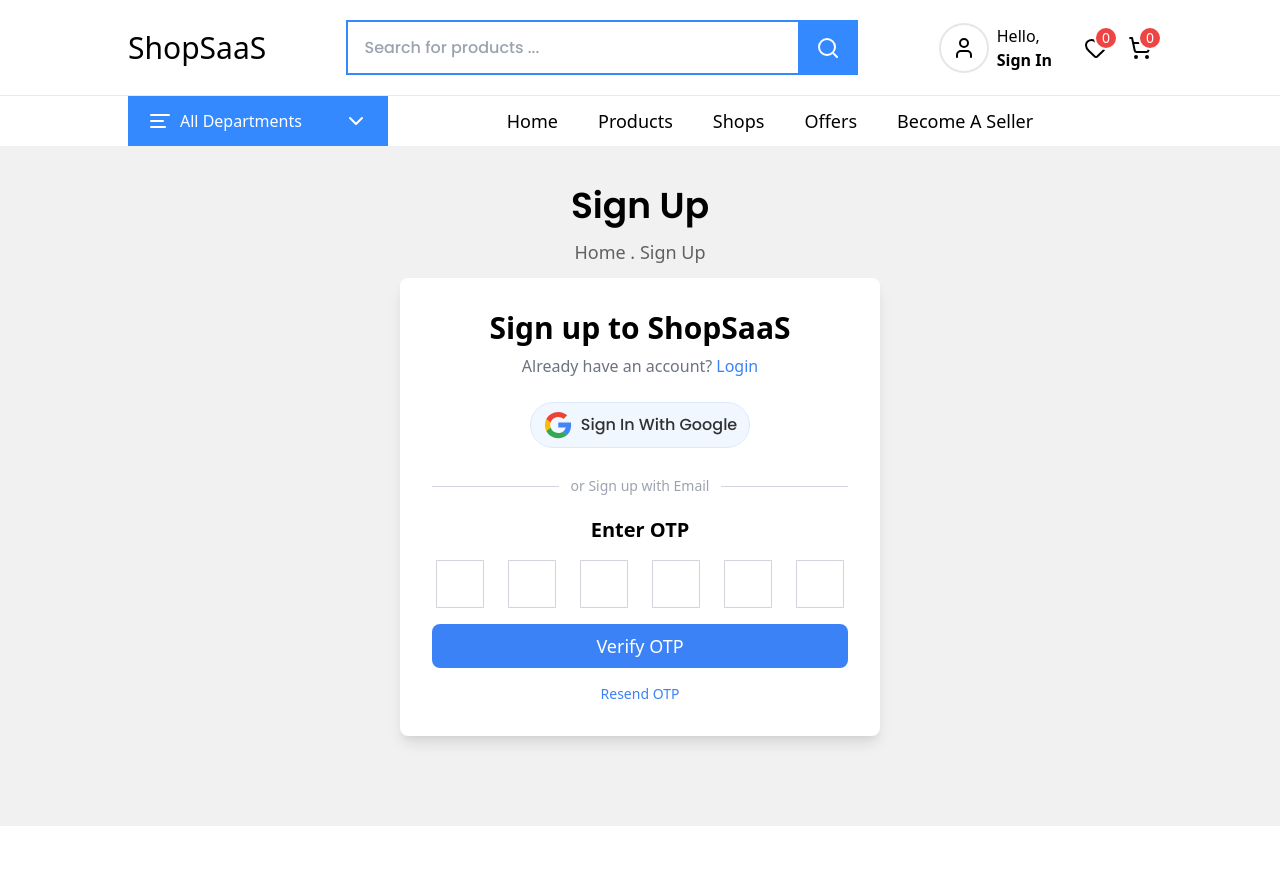
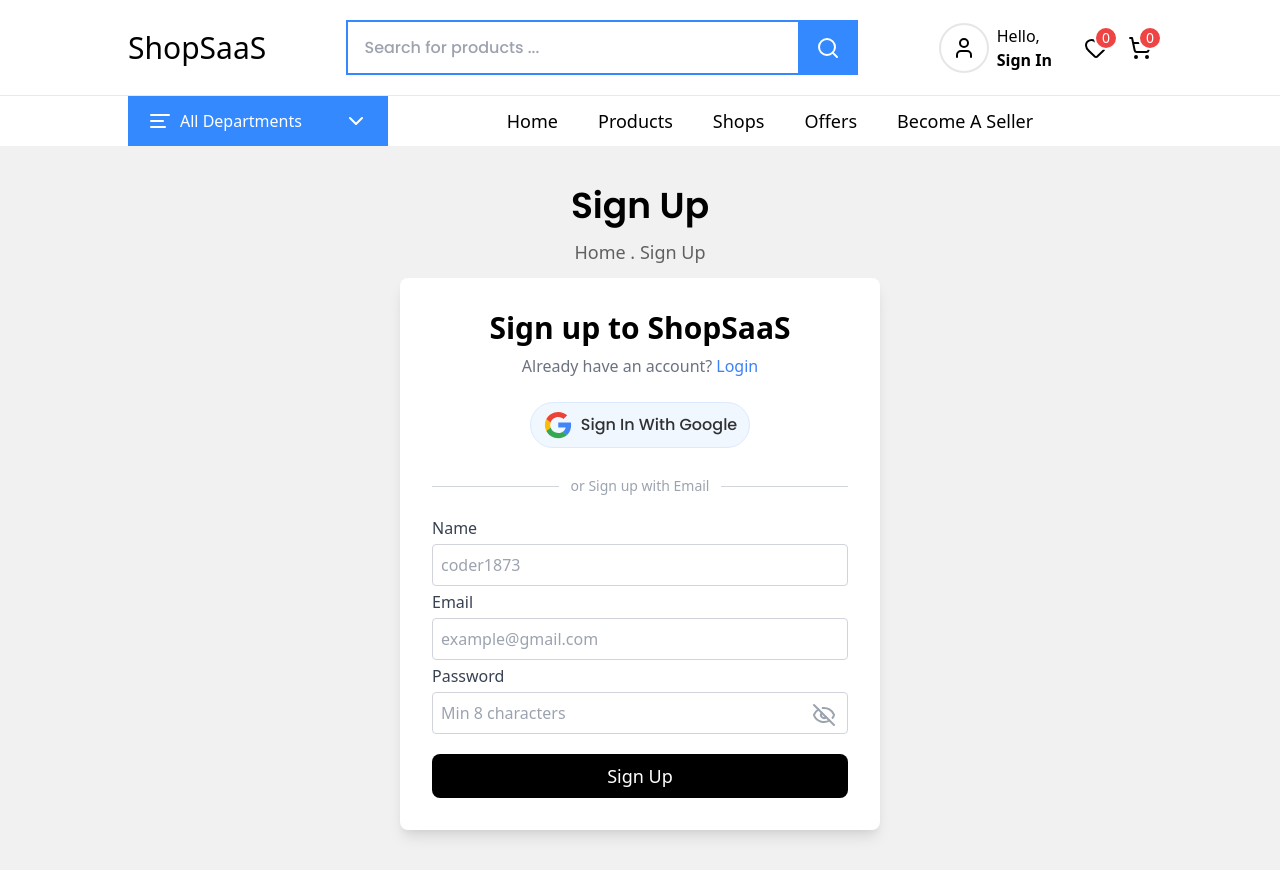
Before and after one commit to coder1807/ShopSaaS, a Next.js app in the folder apps/user-ui/: page /signup in a window 1280 px wide. Before the commit the page ends 826 px from the top, so only its background shows below. Built offline with nearby package versions, Linux system fonts and the light colour scheme.

Commit message:
feat(signup): integrate useMutation for signup handling and update OTP visibility state

```diff
--- a/apps/user-ui/src/app/(routes)/signup/page.tsx
+++ b/apps/user-ui/src/app/(routes)/signup/page.tsx
@@ -1,4 +1,5 @@
 'use client';
+import { useMutation } from '@tanstack/react-query';
 // eslint-disable-next-line @nx/enforce-module-boundaries
 import GoogleButton from 'apps/user-ui/src/shared/components/google-button';
 import { Eye, EyeOff } from 'lucide-react';
@@ -18,7 +19,7 @@
   const [serverError, setServerError] = useState<string | null>(null);
   const [canResend, setCanResend] = useState(true);
   const [timer, setTimer] = useState(60);
-  const [showOtp, setShowOtp] = useState(true);
+  const [showOtp, setShowOtp] = useState(false);
   const [otp, setOtp] = useState(['', '', '', '', '', '']);
   const [userData, setUserData] = useState<FormData | null>(null);
   const inputRefs = useRef<(HTMLInputElement | null)[]>([]);
@@ -31,7 +32,15 @@
     formState: { errors },
   } = useForm<FormData>();
 
-  const onSubmit = (data: FormData) => {};
+  const signupMutation = useMutation({
+    mutationFn: async (data: FormData) => {
+      const response = await axios;
+    },
+  });
+
+  const onSubmit = (data: FormData) => {
+    console.log(data);
+  };
 
   const handleOtpChange = (index: number, value: string) => {
     if (!/^[0-9]?$/.test(value)) return;
```
